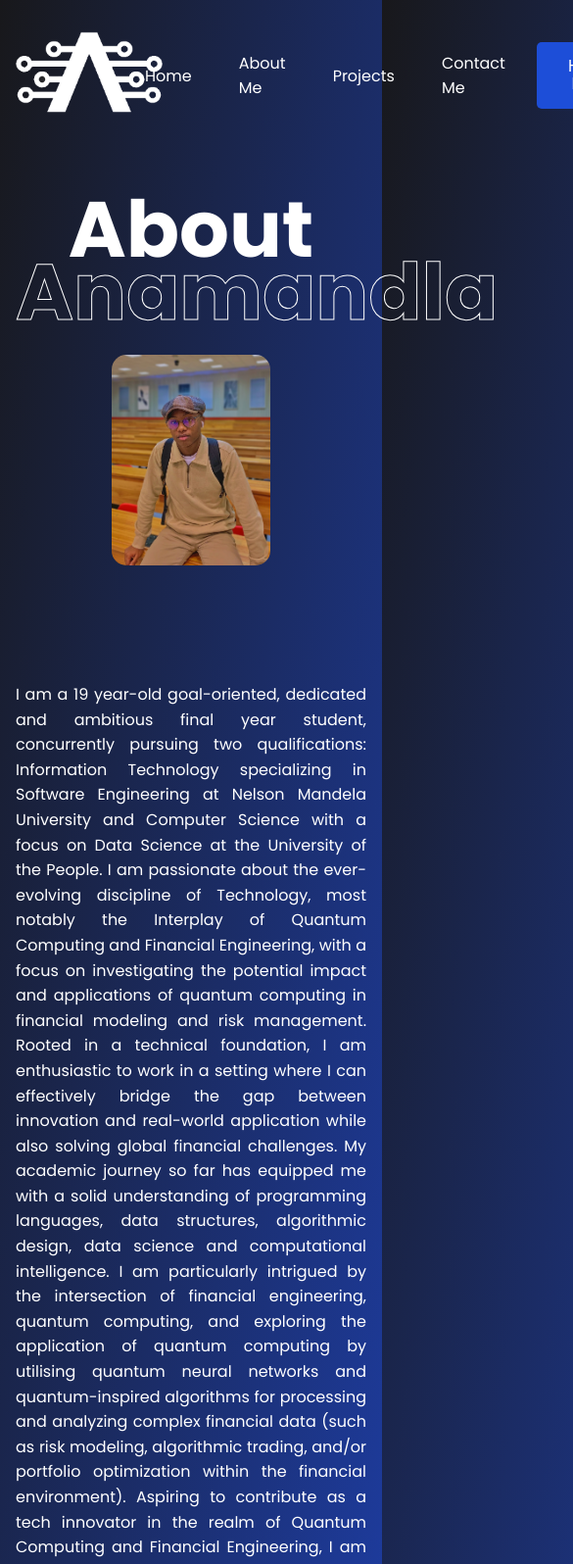
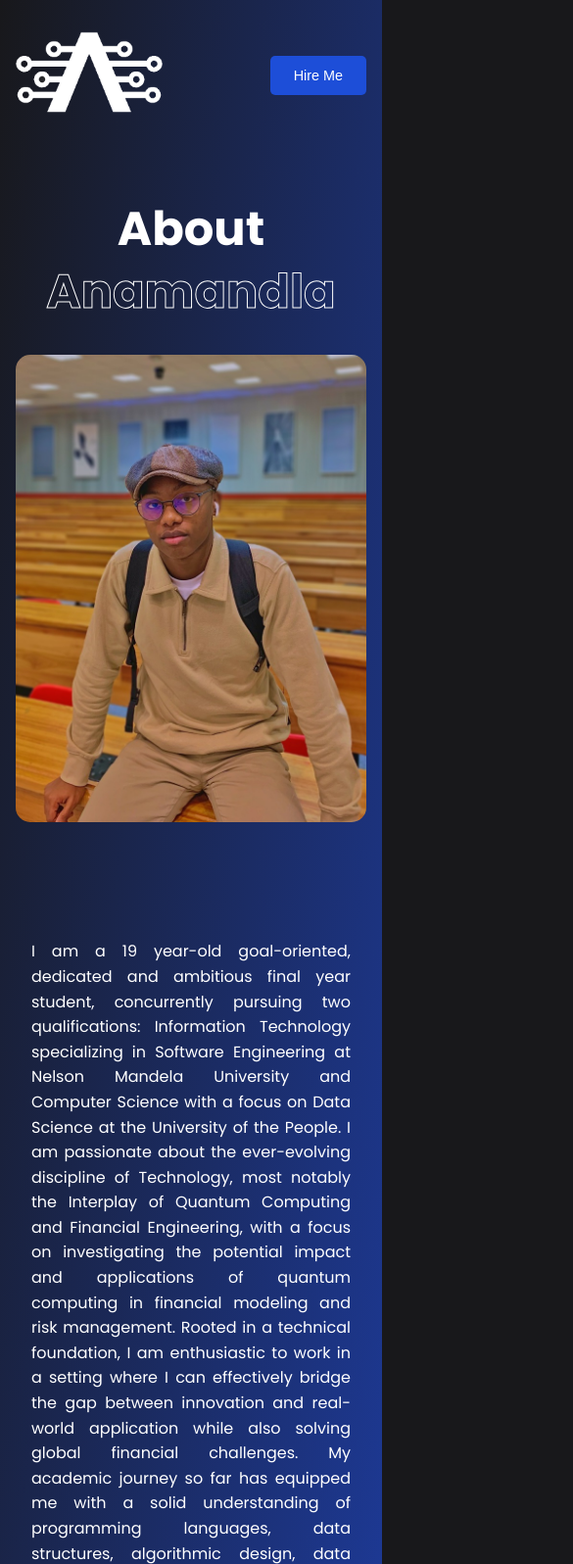
Before and after one commit to Anamandla/PersonalPortfolio, a plain HTML site: page bio.html in a window 390 px wide. Shown: the top 1596 px of the page at 98% size, 585 px wide, since content can reach past the window. Drawn offline with nearby package versions, Linux system fonts and the light colour scheme.

Commit message:
Update style1.css

```diff
--- a/style1.css
+++ b/style1.css
@@ -185,4 +185,45 @@ footer .content h1 span{
     .container {
         padding: 3rem 1rem; /* Adjusted padding for smaller screens */
     }
+
+    .header {
+        font-size: 3rem; /* Decreased font size for header on smaller screens */
+    }
+
+    .image img {
+        max-width: 100%; /* Ensure images are responsive and fit smaller screens */
+    }
+
+    .bio-content {
+        max-width: 100%; /* Ensure bio content is full width on smaller screens */
+        padding: 0 1rem; /* Add padding to the sides for better readability */
+    }
+
+    .experience {
+        grid-template-columns: repeat(auto-fit, minmax(200px, 1fr)); /* Adjusted grid layout for smaller screens */
+        gap: 1rem; /* Reduced gap between experience cards */
+    }
+
+    .card {
+        padding: 1rem; /* Adjusted padding for experience cards on smaller screens */
+    }
+
+    nav {
+        justify-content: space-between; /* Position logo and button at each end */
+        align-items: center; /* Center align items vertically */
+        gap: 1rem; /* Add spacing between logo and button */
+    }
+
+    .logo {
+        max-width: 30%; /* Adjusted logo size for smaller screens */
+    }
+
+    .links {
+        display: none; /* Hide nav links on smaller screens */
+    }
+
+    .btn {
+        padding: 0.75rem 1.5rem; /* Adjusted button padding for smaller screens */
+        font-size: 0.9rem; /* Adjusted button font size for smaller screens */
+    }
 }
```
